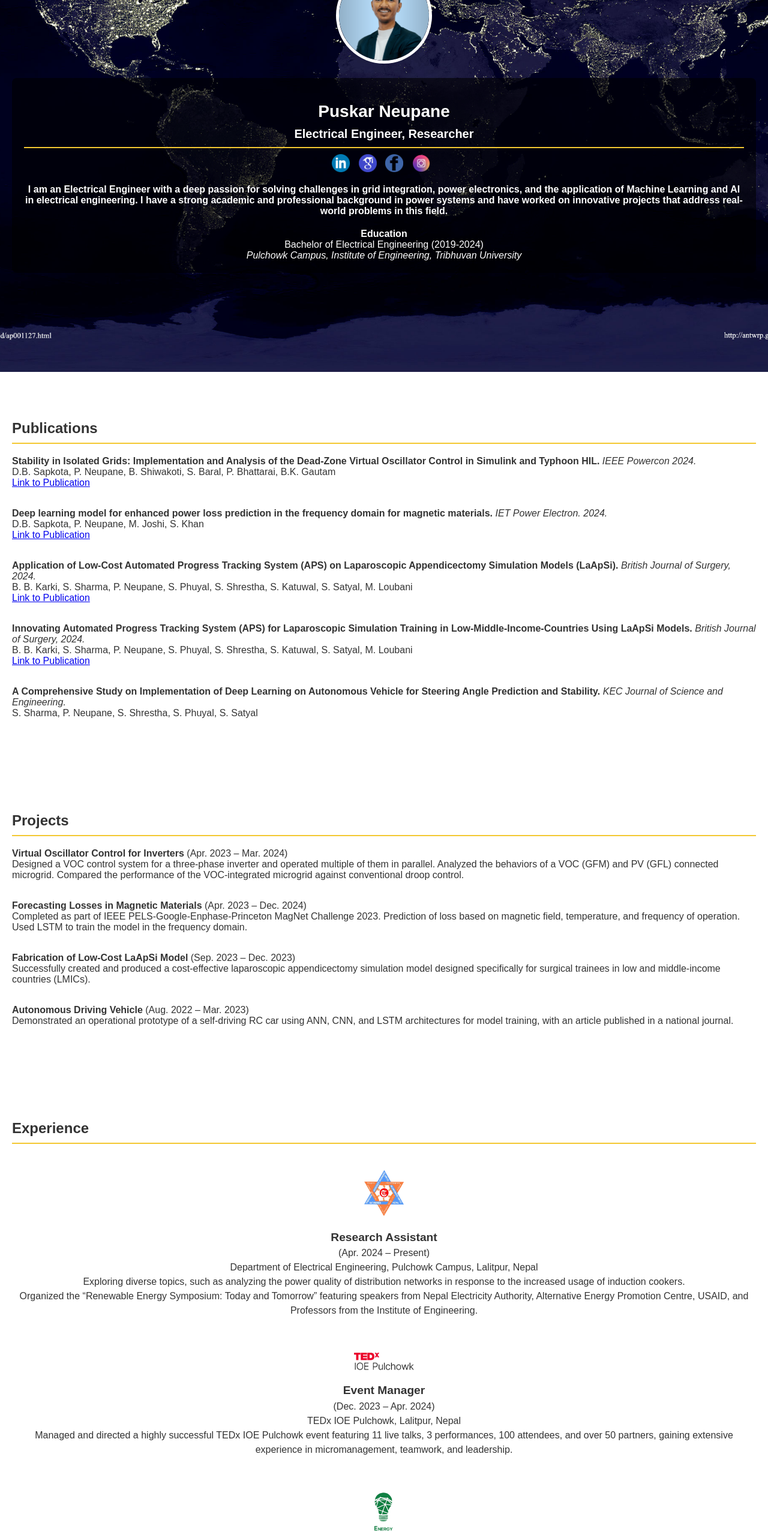
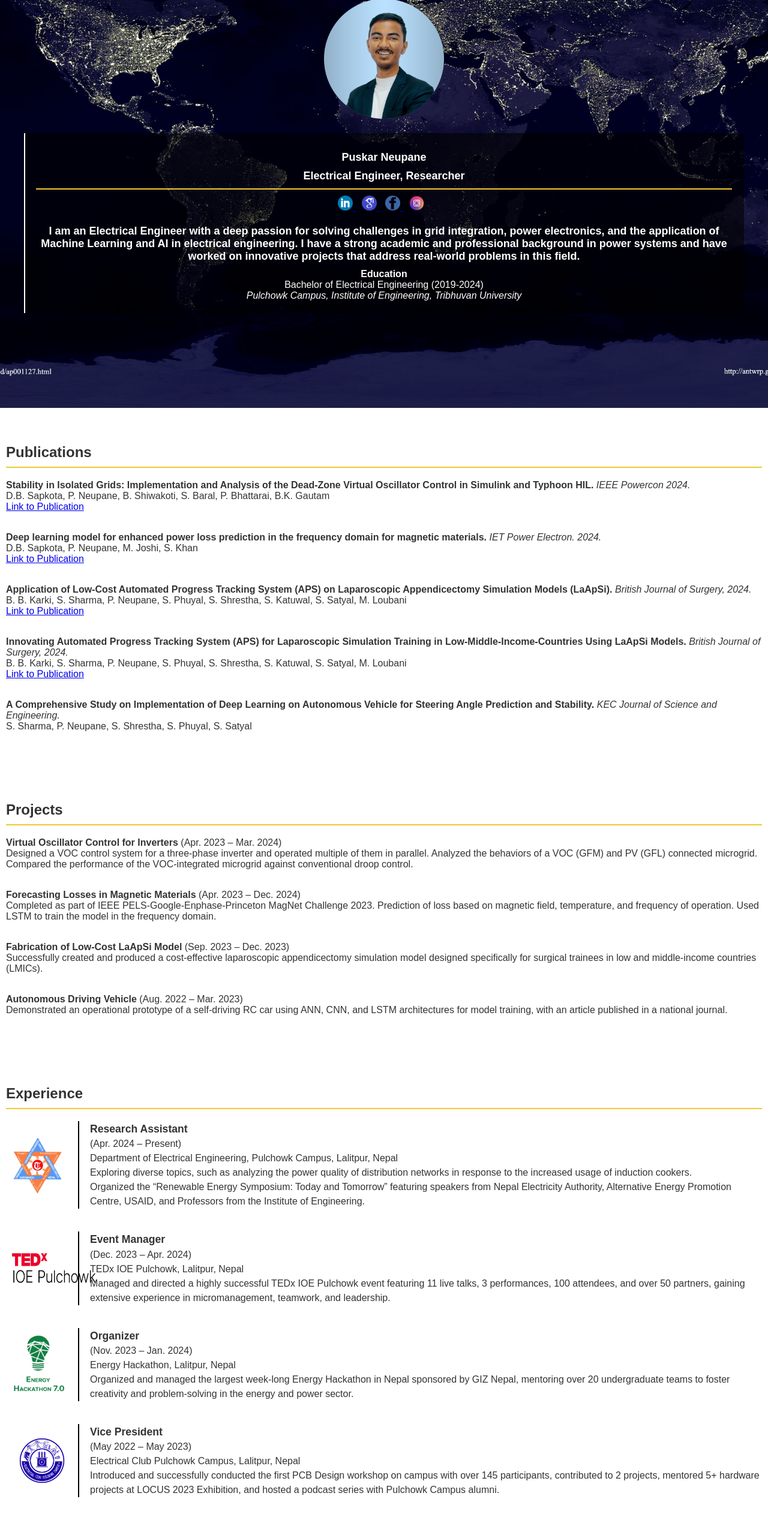
Before and after one commit to Puskar-Neupane/portfolio, a plain HTML site: page index.html in a window 1280 px wide. Shown: the part 220-2774 px from the top of the page at 60% size. Drawn offline with Linux system fonts and the light colour scheme.

Commit message:
Update styles.css

```diff
--- a/styles.css
+++ b/styles.css
@@ -13,6 +13,8 @@ header {
     width: 100%;
     background: rgba(0, 0, 0, 0.7);
     z-index: 1000;
+    /* Ensure header has sufficient height to avoid overlapping */
+    height: 60px;
 }
 
 nav ul {
@@ -22,17 +24,17 @@ nav ul {
     display: flex;
     justify-content: center;
     align-items: center;
-    height: 60px;
+    height: 100%;
 }
 
 nav ul li {
-    margin: 0 15px; /* Adjusted margin for mobile */
+    margin: 0 15px; /* Adjusted for smaller screens */
 }
 
 nav a {
     color: white;
     text-decoration: none;
-    font-size: 20px; /* Adjusted font size for better readability */
+    font-size: 20px; /* Reduced size for mobile */
     transition: color 0.3s ease;
 }
 
@@ -43,7 +45,6 @@ nav a:hover {
 /* About Me Section */
 #about {
     display: flex;
-    flex-direction: column; /* Stack items vertically on small screens */
     align-items: center;
     justify-content: center;
     background-image: url('background.jpg'); /* Replace with your background image path */
@@ -52,27 +53,26 @@ nav a:hover {
     height: 100vh;
     color: white;
     padding: 20px;
-    text-align: center; /* Center text for mobile view */
+    margin-top: 60px; /* Offset for fixed header */
 }
 
 .about-container {
     display: flex;
-    flex-direction: column; /* Stack items vertically on small screens */
     align-items: center;
     width: 100%;
     max-width: 1200px;
     margin: auto;
+    flex-direction: column; /* Stack vertically on small screens */
 }
 
 .profile-photo {
-    margin-bottom: 20px; /* Add margin below photo for mobile */
+    margin-right: 0;
+    margin-bottom: 20px; /* Space below photo */
 }
 
 .profile-photo img {
-    width: 150px; /* Adjusted width for mobile */
-    height: 150px; /* Adjusted height for mobile */
-    border-radius: 50%;
-    border: 5px solid white;
+    width: 200px; /* Adjusted size for smaller screens */
+    height: 200px; /* Adjusted size for smaller screens */
 }
 
 .about-content {
@@ -80,52 +80,53 @@ nav a:hover {
     padding: 20px;
     border-radius: 8px;
     position: relative;
-    width: 100%;
 }
 
-/* Vertical line adjustments for mobile */
 .vertical-line {
-    display: none; /* Hide vertical line on mobile */
+    position: absolute;
+    left: 0;
+    top: 0;
+    height: 100%;
+    width: 2px;
+    background-color: white;
+    margin-right: 20px;
+}
+
+/* Ensure vertical line is visible on smaller screens */
+@media (max-width: 768px) {
+    .vertical-line {
+        display: none; /* Hide vertical line on smaller screens */
+    }
 }
 
 .profile-info {
-    margin-top: 20px; /* Adjust margin for mobile view */
+    margin-left: 0;
+    text-align: center; /* Center align text on small screens */
 }
 
-.profile-info h1 {
-    margin: 0;
-    font-size: 28px; /* Adjusted font size for mobile */
-}
-
-.profile-info h2 {
+.profile-info h1, .profile-info h2, .profile-info p {
     margin: 10px 0;
-    font-size: 20px; /* Adjusted font size for mobile */
-}
-
-.profile-info p {
-    margin: 15px 0;
-    font-size: 16px; /* Adjusted font size for mobile */
+    font-size: 18px; /* Adjust font size for mobile */
 }
 
 /* Social Links Styles */
 .social-links {
     margin-bottom: 20px;
+    text-align: center; /* Center social links on small screens */
 }
 
 .social-links a {
-    display: inline-block;
     margin-right: 10px;
 }
 
 .social-links img {
-    width: 30px;
-    height: 30px;
-    vertical-align: middle;
+    width: 25px; /* Adjust size for mobile */
+    height: 25px; /* Adjust size for mobile */
 }
 
 /* Sections Styles */
 section {
-    padding: 60px 20px;
+    padding: 40px 10px; /* Reduced padding for mobile */
 }
 
 h2 {
@@ -158,7 +159,6 @@ h2 {
 #experience ul {
     list-style: none;
     padding: 0;
-    margin-left: 0; /* Reset margin to avoid any additional spacing */
 }
 
 #experience li {
@@ -166,43 +166,56 @@ h2 {
     display: flex;
     align-items: center;
     position: relative;
-    flex-direction: column; /* Stack items vertically on small screens */
-    text-align: center; /* Center text for mobile view */
 }
 
 .experience-logo {
-    margin-bottom: 10px; /* Add margin below logo for mobile */
+    position: absolute;
+    left: 10px; /* Adjust position of logo */
 }
 
 /* Specific logo sizes */
 .tu-logo {
-    width: 70px; /* Adjusted size for mobile */
-    height: auto; /* Maintain aspect ratio */
+    width: 85px; /* Adjust as needed */
+    height: 100px;
 }
 
 .tedx-logo {
-    width: 100px; /* Adjusted size for mobile */
-    height: auto; /* Maintain aspect ratio */
+    width: 140px; /* TEDx logo with specific size */
+    height: 50px;
 }
 
 .eh-logo {
-    width: 70px; /* Adjusted size for mobile */
-    height: auto; /* Maintain aspect ratio */
+    width: 90px;
+    height: 100px;
 }
 
 .ec-logo {
-    width: 80px; /* Adjusted size for mobile */
-    height: auto; /* Maintain aspect ratio */
+    width: 100px;
+    height: 100px;
 }
 
 /* Vertical line before content */
 .experience-content {
-    margin-left: 0; /* Remove left margin on mobile */
-    padding-left: 0; /* Remove left padding on mobile */
+    margin-left: 120px; /* Adjust margin-left for mobile */
+    position: relative;
+    padding-left: 20px; /* Add padding to separate content from the vertical line */
 }
 
 .experience-content::before {
-    display: none; /* Hide vertical line on mobile */
+    content: "";
+    position: absolute;
+    left: 0;
+    top: 0;
+    bottom: 0;
+    width: 2px;
+    background-color: black; /* Change to black color for the vertical line */
+}
+
+/* Ensure vertical line is visible on smaller screens */
+@media (max-width: 768px) {
+    .experience-content::before {
+        display: none; /* Hide vertical line on smaller screens */
+    }
 }
 
 #experience div {
@@ -211,12 +224,12 @@ h2 {
 
 #experience div strong {
     display: block;
-    font-size: 1.2em;
+    font-size: 1.1em; /* Adjust font size for mobile */
 }
 
 #experience div p {
     margin: 0;
-    font-size: 1em;
+    font-size: 0.9em; /* Adjust font size for mobile */
     color: #666;
 }
 
@@ -228,33 +241,22 @@ h2 {
 }
 
 #photos img {
-    width: 150px; /* Adjusted width for mobile */
-    height: 100px; /* Adjusted height for mobile */
+    width: 200px;
+    height: 150px;
     object-fit: cover;
     border-radius: 8px;
 }
 
-/* Navigation Text Spacing */
-.nav-link {
-    padding: 10px;
-    font-size: 18px; /* Adjusted font size for mobile */
-}
-
-/* Spacing Adjustment */
-.profile-info p, .experience-logo {
-    margin: 20px 0;
-}
-
+/* Photo item styles */
 .photo-item {
     text-align: center;
     margin-bottom: 20px; /* Space between each photo item */
 }
 
 .photo-item img {
-    width: 200px; /* Adjust the width for mobile */
-    height: 150px; /* Adjust the height for mobile */
+    width: 100%; /* Full width for responsive images */
+    height: auto; /* Maintain aspect ratio */
     max-width: 100%; /* Ensure image scales down if needed */
-    max-height: 100%; /* Ensure image scales down if needed */
     display: block;
     margin: 0 auto;
     border-radius: 8px;
@@ -266,63 +268,15 @@ h2 {
     color: #666;
 }
 
-/* Footer */
+/* Navigation Text Spacing */
+.nav-link {
+    padding: 10px 15px; /* Adjusted padding for mobile */
+}
+
+/* Footer (if needed) */
 footer {
     text-align: center;
     padding: 20px;
     background: #333;
     color: white;
 }
-
-/* Media Queries for Small Devices */
-@media (max-width: 768px) {
-    /* Header Styles */
-    nav ul {
-        flex-direction: column; /* Stack navigation items vertically */
-        height: auto; /* Allow height to adjust */
-    }
-
-    nav ul li {
-        margin: 10px 0; /* Adjusted margin for vertical layout */
-    }
-
-    /* About Me Section */
-    #about {
-        height: auto; /* Allow height to adjust */
-        padding: 20px 10px; /* Reduced padding for smaller screens */
-    }
-
-    .profile-photo img {
-        width: 150px; /* Adjusted width for mobile */
-        height: 150px; /* Adjusted height for mobile */
-    }
-
-    .about-content {
-        width: 100%; /* Full width on mobile */
-    }
-
-    /* Adjust Sections Padding */
-    section {
-        padding: 30px 10px; /* Reduced padding for smaller screens */
-    }
-
-    /* Experience Section */
-    #experience li {
-        flex-direction: column; /* Stack items vertically on mobile */
-        align-items: center; /* Center items on mobile */
-    }
-
-    .experience-logo {
-        margin-bottom: 10px; /* Add margin below logo for mobile */
-    }
-
-    .experience-content {
-        margin-left: 0; /* Remove left margin on mobile */
-        padding-left: 0; /* Remove left padding on mobile */
-    }
-
-    .photo-item img {
-        width: 150px; /* Adjusted width for mobile */
-        height: 100px; /* Adjusted height for mobile */
-    }
-}
```
